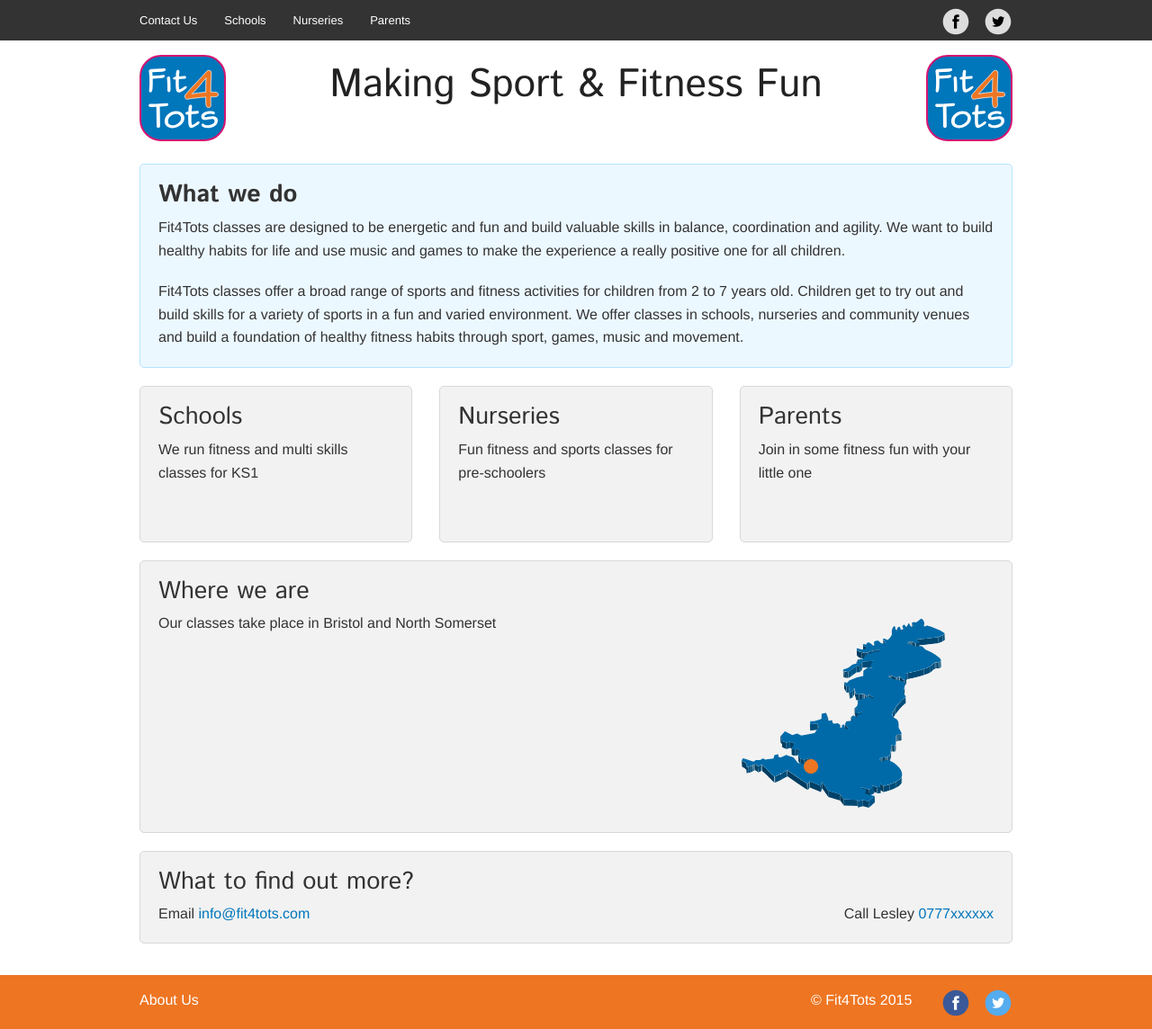
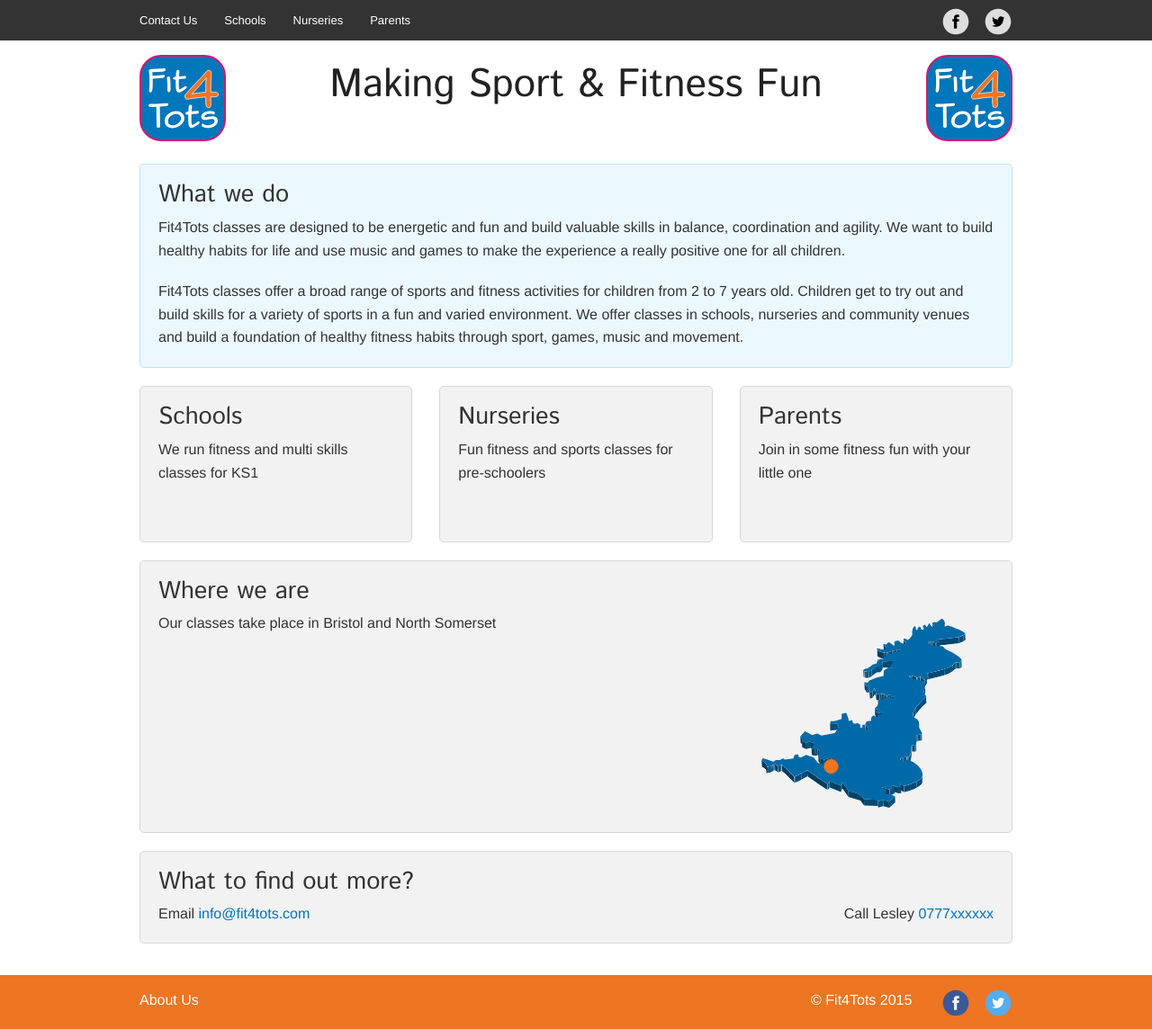
Before and after one commit to fit4tots/fit4tots.github.io, a Jekyll site: the page built from index.html, in a window 1280 px wide. Shown: the whole page at 90% size. Built offline with Jekyll 4.4.1, drawn with Linux system fonts in a browser that asks for light colours.

Commit message:
layout tweaks

```diff
--- a/_includes/layouts/head.html
+++ b/_includes/layouts/head.html
@@ -2,7 +2,7 @@
   <meta charset="utf-9">
   <meta content="text/html; charset=UTF-8" http-equiv="Content-Type">
   <meta content="width=device-width, initial-scale=1.0" name="viewport">
-  <title>{% if page.title %}{{ page.title | strip_html | strip_newlines | append: ' | ' | append: site.title }}{% else %}{{ site.title }}{% endif %}</title>
+  <title>{% if page.title %}{{ page.title | strip_html | strip_newlines | prepend: ' - ' | prepend: site.title }}{% else %}{{ site.title }}{% endif %}</title>
   <meta content="{% if page.excerpt %}{{ page.excerpt | strip_html | strip_newlines | truncate: 160 }}{% else %}{{ site.description | strip_newlines }}{% endif %}" name="description">
   <link href="{{ '/css/app.css' | prepend: site.baseurl }}" media="all" rel="stylesheet">
   <link href="{{ '/css/print.css' | prepend: site.baseurl }}" media="print" rel="stylesheet">
--- a/_includes/layouts/top_bar.html
+++ b/_includes/layouts/top_bar.html
@@ -1,10 +1,11 @@
 <div class="sticky contain-to-grid">
-  <nav class="top-bar" data-options="sticky_on:[medium,large,xlarge,xxlarge]" data-topbar role="navigation">
+  <nav class="top-bar" data-topbar role="navigation">
     <ul class="title-area">
       <li class="name"></li>
-      <li class="toggle-topbar">
+      <li class="toggle-topbar menu-icon">
         <a href="javacript:void(0)">
-          <span>Menu</span>
+          <span>
+          </span>
         </a>
       </li>
     </ul>
--- a/_layouts/default.html
+++ b/_layouts/default.html
@@ -13,11 +13,11 @@
         <div class="show-for-small-only">{{ nav_logo }}</div>
         <main role="main">
           <header class="row">
-            <div class="medium-2 columns show-for-medium-up">
+            <div class="medium-3 large-2 columns show-for-medium-up">
               {{ nav_logo }}
             </div>
             {% unless page.title == null %}
-            <div class="medium-10 large-8 columns end">
+            <div class="medium-9 large-8 columns end">
               <h1 class="small-only-text-center large-text-center">{{ page.title}}</h1>
             </div>
             {% endunless %}
--- a/_sass/app/layout.scss
+++ b/_sass/app/layout.scss
@@ -124,18 +124,6 @@
 
 .social-icons {
   list-style-type: none;
-  footer & {
-    float: right;
-    li { float: left; }
-    margin-bottom: 0;
-    a { padding: 0 0 0 $topbar-link-padding; }
-  }
-
-  .top-bar & {
-    float: right;
-    li { float: left; }
-    a { padding: 0 $topbar-link-padding 0 0 !important; }
-  }
 
   svg, img, object {
     width: rem-calc(32);
@@ -146,13 +134,29 @@
     pointer-events: none;
   }
 
-  nav.top-bar & a:not(:hover) svg {
-    circle { fill: #000; }
-    path { fill: $gainsboro; }
-  }
   a {
     z-index: 1;
     text-decoration: none;
+  }
+
+  footer & {
+    float: right;
+    li { float: left; }
+    margin-bottom: 0;
+    a { padding: 0 0 0 $topbar-link-padding; }
+  }
+
+  nav.top-bar & {
+    @media #{$medium-up} {
+      float: right;
+      li { float: left; }
+      a { padding: 0 $topbar-link-padding 0 0 !important; }
+    }
+
+    a:not(:hover) svg {
+      circle { fill: #000; }
+      path { fill: $gainsboro; }
+    }
   }
 }
 
--- a/index.html
+++ b/index.html
@@ -1,12 +1,11 @@
 ---
 layout: default
 title: Making Sport &amp; <br class="show-for-small-only"/>Fitness Fun
+excerpt: Our aim is to make fitness and sport fun and build healthy habits for life.
 ---
 <img data-interchange="[{{ '/c_scale,f_auto,w_980/v1423519271/kids_jumping_cdmq4q.jpg' | prepend: site.cloudinary_prefix }} (default)],[{{ '/c_scale,f_auto,w_600/v1423519106/kids_jumping2_q5zwh9' | prepend: site.cloudinary_prefix }} (small-only)]">
 <div class="panel callout" id="about_us">
-  <h3>
-    <strong>What we do</strong>
-  </h3>
+  <h3>What we do</h3>
   <p>
     Fit4Tots classes are designed to be energetic and fun and build valuable skills in balance, coordination and agility. We want to build healthy habits for life and use music and games to make the experience a really positive one for all children.
   </p>
@@ -49,7 +48,7 @@
       <div class="medium-8 columns">
         Our classes take place in Bristol and North Somerset
       </div>
-      <div class="medium-4 columns">
+      <div class="medium-4 columns text-center">
         <img src="{{ '/images/uk_map.svg' | prepend: site.baseurl }}">
       </div>
     </div>
```
Also changed, not shown: 4 other files.
